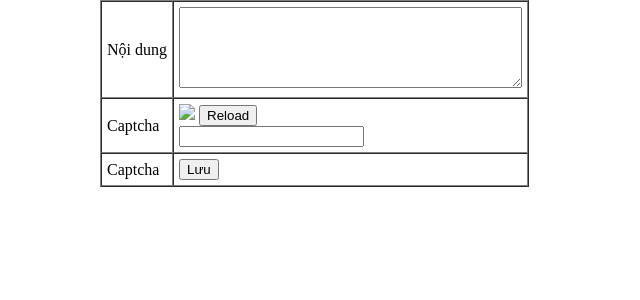
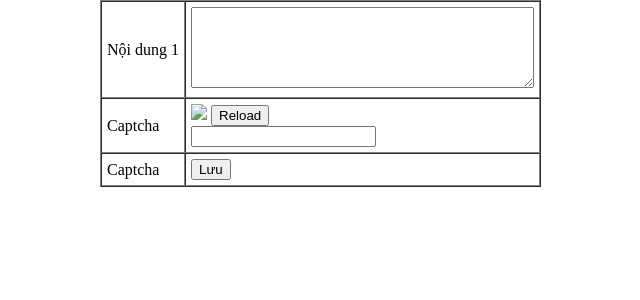
Before and after one commit to HaiNT164/captchar, a PHP site: page / in a window 1280 px wide. Shown: the top 300 px of the page, without its empty margins (290-930 px from the left). Run offline with PHP 8.4, Linux system fonts and the light colour scheme; some libraries are stand-ins or nearby versions.

Commit message:
Change some text

```diff
--- a/index.php
+++ b/index.php
@@ -9,11 +9,11 @@
         <form id="mainform" method="post" action="">
             <table border="1" cellspacing="0" cellpadding="5">
                 <tr>
-                    <td>Nội dung</td>
+                    <td>Nội dung 1</td>
                     <td><textarea id="content" cols="40" rows="5"></textarea></td>
                 </tr>
                 <tr>
-                    <td>Captcha</td>
+                    <td>Captcha </td>
                     <td>
                         <img src="image.php" id="img-captcha"/>
                         <input type="button" value="Reload" onclick="$('#img-captcha').attr('src', 'image.php?rand=' + Math.random())" /> <br/>
```
